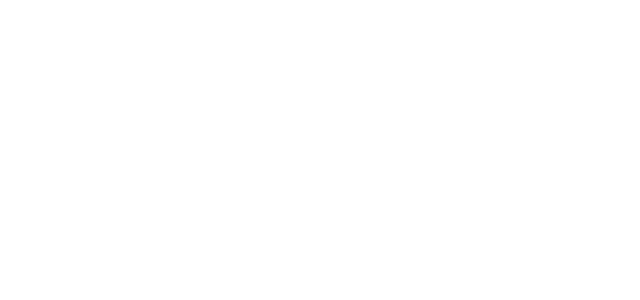
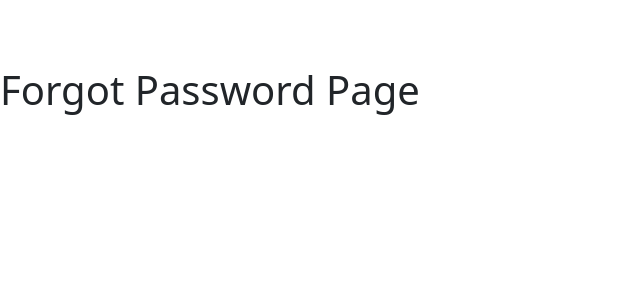
Before and after one commit to VictorMurithi/FlightFusion-booking-website, a React (Create React App) app in the folder frontend/: page /forgotpassword in a window 1280 px wide. Before the commit this address had no page. Shown: the top 300 px of the page, without its empty margins (0-640 px from the left). Built offline with nearby package versions, Linux system fonts and the light colour scheme.

Commit message:
added forgot password page

```diff
--- a/frontend/src/App.js
+++ b/frontend/src/App.js
@@ -7,6 +7,7 @@
 import Profile from './Pages/ProfilePage';
 import FlightBooking from './Pages/FlightBooking';
 import ResetPassword from './Pages/ResetingPassword';
+import ForgotPassword from './Pages/ForgotPassword';
 
 
 function App() {
@@ -20,6 +21,7 @@
         <Route path="/profile" element={<Profile />} />
         <Route path="/flightbooking" element={<FlightBooking />} />
         <Route path="/resetpassword" element={<ResetPassword />} />
+        <Route path="/forgotpassword" element={<ForgotPassword />} />
       </Routes>
     </Router>
   );
--- /dev/null
+++ b/frontend/src/Pages/ForgotPassword.js
@@ -0,0 +1,12 @@
+import React from "react";
+import Navbar from "../Layout/Navbar";
+import '../Css/ForgotPassword.css';
+
+export default function ForgotPassword() {
+    return (
+        <div>
+            <Navbar />
+            <h1>Forgot Password Page</h1>
+        </div>
+    )
+}
```
Also changed, not shown: frontend/src/Css/ForgotPassword.css (added).
